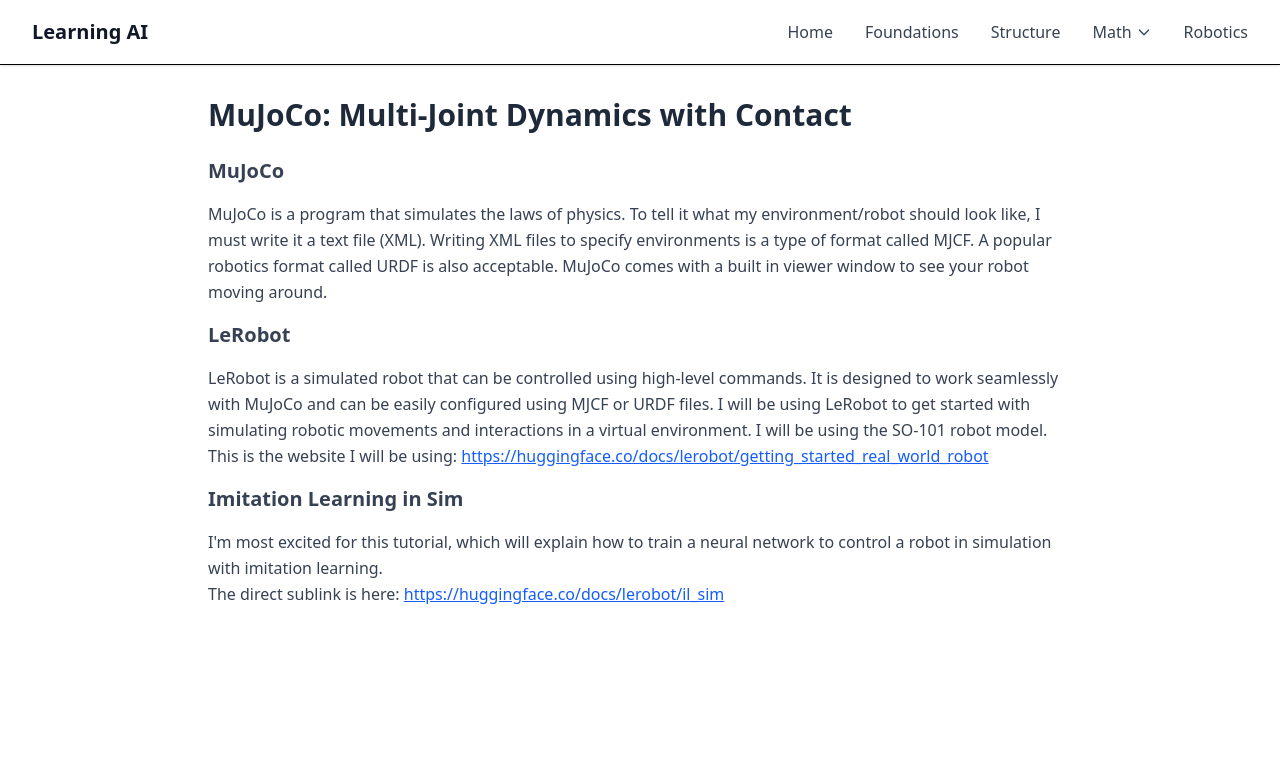
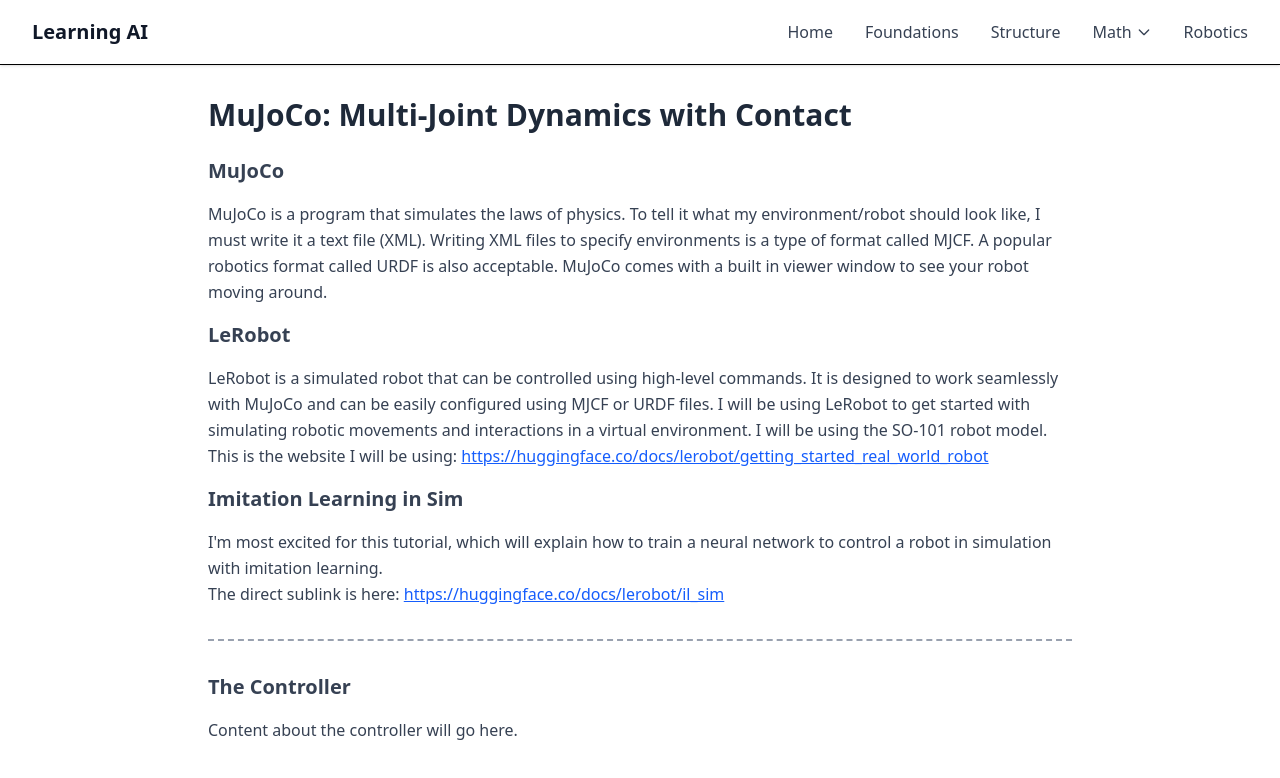
Before and after one commit to WilliamGiammona/learning-ai, a Next.js app: page /robotics in a window 1280 px wide. Shown: the top 778 px of the page. Built offline with nearby package versions, Linux system fonts and the light colour scheme.

Commit message:
controller section started

```diff
--- a/app/robotics/page.tsx
+++ b/app/robotics/page.tsx
@@ -51,6 +51,11 @@ const Robotics = () => {
             https://huggingface.co/docs/lerobot/il_sim
           </a>
         </p>
+        {/* Dashed line separator */}
+        <div className="border-t-2 border-dashed border-gray-400 my-8"></div>
+
+        <h3 className="text-xl font-semibold">The Controller</h3>
+        <p>Content about the controller will go here.</p>
       </div>
     </div>
   );
```
